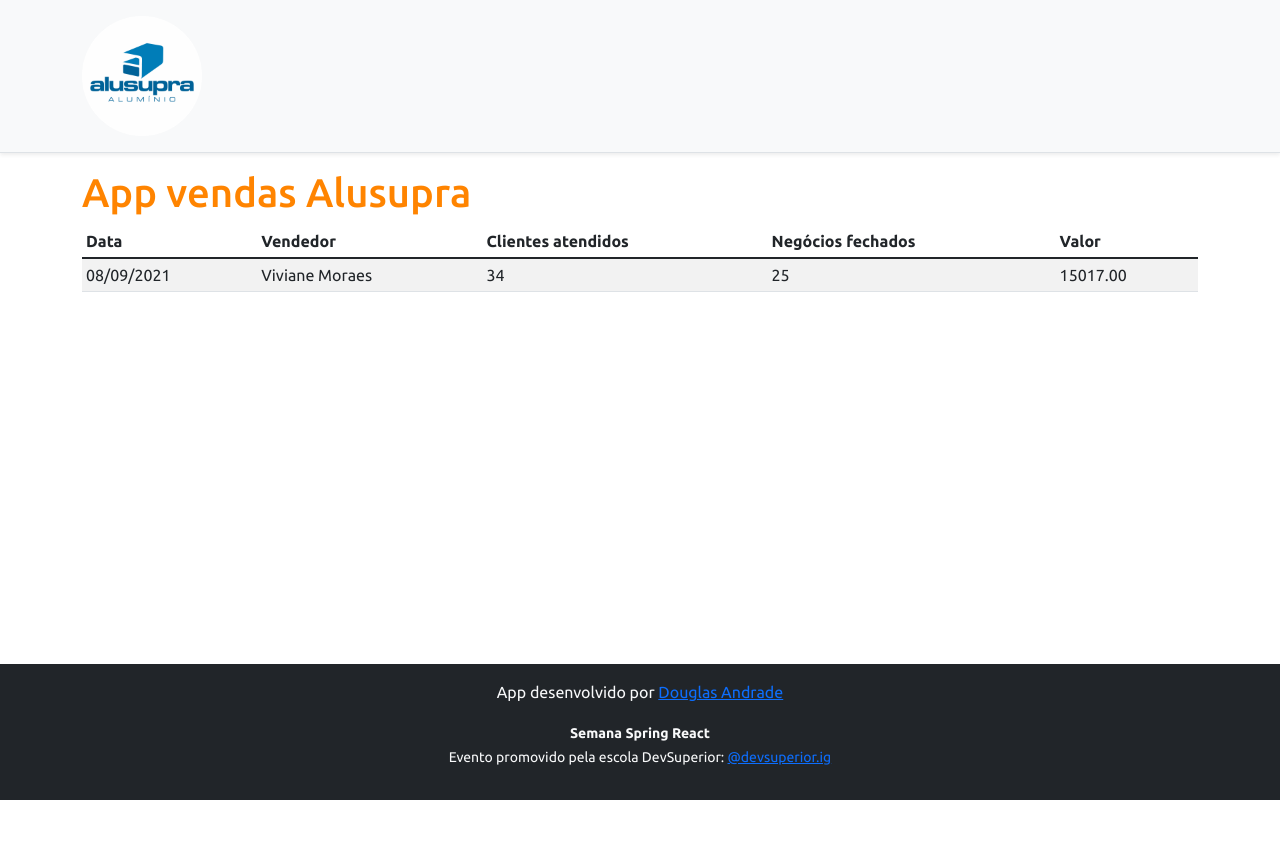
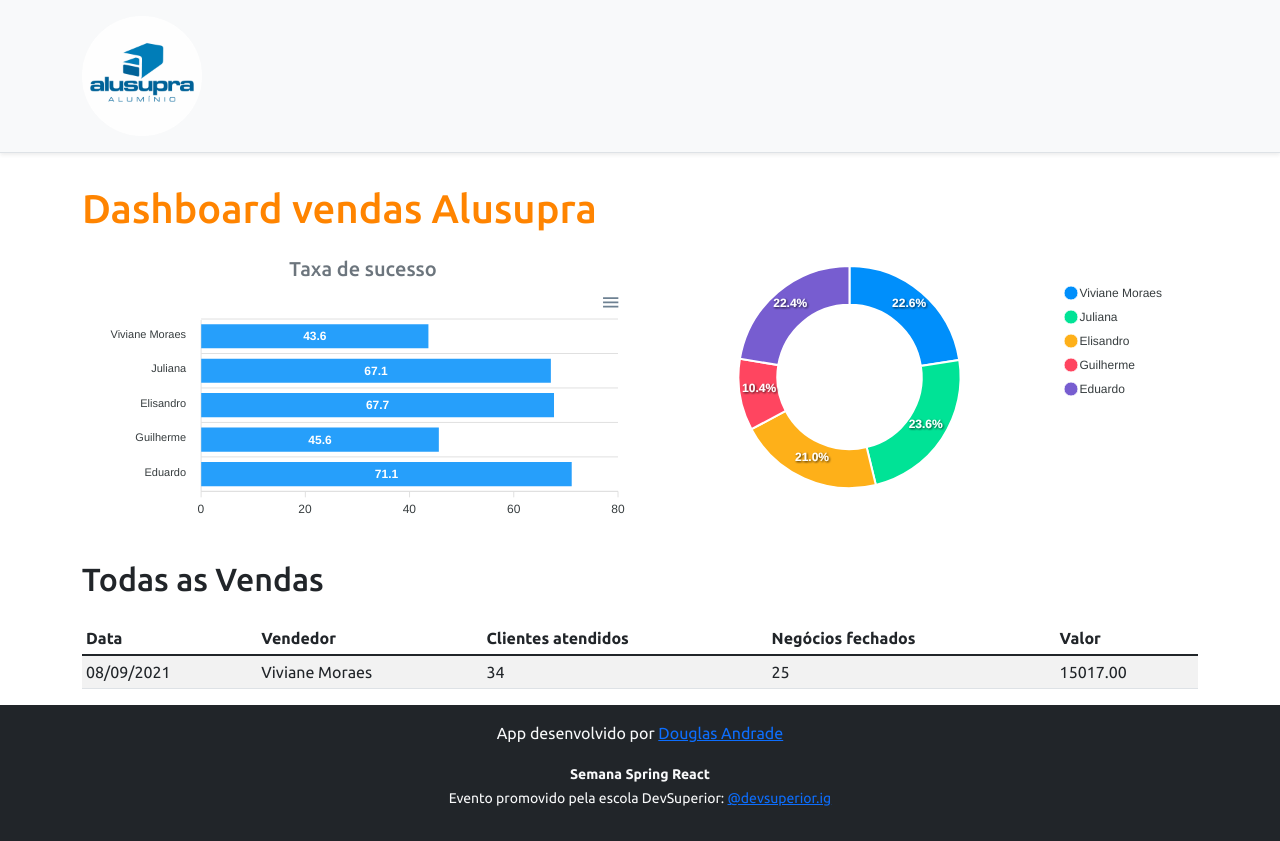
Before and after one commit to andrade-klw/projeto-sds4A, a React (Create React App) app in the folder frontend/: page / in a window 1280 px wide. Before the commit the page ends 800 px from the top, so only its background shows below. Built offline with nearby package versions, Linux system fonts and the light colour scheme.

Commit message:
Static Charts

```diff
--- a/frontend/package.json
+++ b/frontend/package.json
@@ -12,11 +12,13 @@
     "@types/node": "^12.0.0",
     "@types/react": "^17.0.0",
     "@types/react-dom": "^17.0.0",
+    "apexcharts": "^3.28.1",
     "boostrap": "^2.0.0",
     "bootstrap": "^5.1.1",
     "jquery": "1.9.1",
     "popper.js": "^1.16.1",
     "react": "^17.0.2",
+    "react-apexcharts": "^1.3.9",
     "react-dom": "^17.0.2",
     "react-scripts": "4.0.3",
     "typescript": "^4.1.2",
--- a/frontend/src/App.tsx
+++ b/frontend/src/App.tsx
@@ -1,4 +1,6 @@
+import BarChart from "components/BarChart";
 import DataTable from "components/DataTable";
+import DonutChart from "components/DonutChart";
 import Footer from "components/Footer";
 import NavBar from "components/NavBar";
 
@@ -7,7 +9,23 @@
     <>
       <NavBar />
       <div className="container">
-        <h1 className="text-primary">App vendas Alusupra</h1>
+        <h1 className="text-primary py-3">Dashboard vendas Alusupra</h1>
+
+        <div className="row px-3">
+          <div className="col-sm-6">
+            <h5 className="text-center text-secondary">Taxa de sucesso</h5>
+            <BarChart />
+          </div>
+          <div className="col-sm-6">
+            <DonutChart />
+          </div>
+        </div>
+
+        <div className="py-3">
+          <h2 className="text primary py-3>">Todas as Vendas</h2>
+        </div>
+
+
 
         <DataTable />
 
--- /dev/null
+++ b/frontend/src/components/BarChart/index.tsx
@@ -0,0 +1,36 @@
+import Chart from 'react-apexcharts'
+
+function BarChart() {
+
+    const options = {
+        plotOptions: {
+            bar: {
+                horizontal: true,
+            }
+        },
+    };
+
+    const mockData = {
+        labels: {
+            categories: ['Viviane Moraes', 'Juliana', 'Elisandro', 'Guilherme', 'Eduardo']
+        },
+        series: [
+            {
+                name: "% Sucesso",
+                data: [43.6, 67.1, 67.7, 45.6, 71.1]
+            }
+        ]
+    };
+
+
+    return (
+        <Chart
+            options={{ ...options, xaxis: mockData.labels }}
+            series={mockData.series}
+            type="bar"
+            height="240"
+        />
+    );
+}
+
+export default BarChart;
--- /dev/null
+++ b/frontend/src/components/DonutChart/index.tsx
@@ -0,0 +1,27 @@
+import Chart from 'react-apexcharts'
+
+function DonutChart() {
+
+    const mockData = {
+        series: [477138, 499928, 444867, 220426, 473088],
+        labels: ['Viviane Moraes', 'Juliana', 'Elisandro', 'Guilherme', 'Eduardo']
+    }
+
+    const options = {
+        legend: {
+            show: true
+        }
+    }
+
+
+    return (
+        <Chart
+            options={{ ...options, labels: mockData.labels }}
+            series={mockData.series}
+            type="donut"
+            height="240"
+        />
+    );
+}
+
+export default DonutChart;
```
Also changed, not shown: 1 other file (tests, documents, lock files or other folders).
